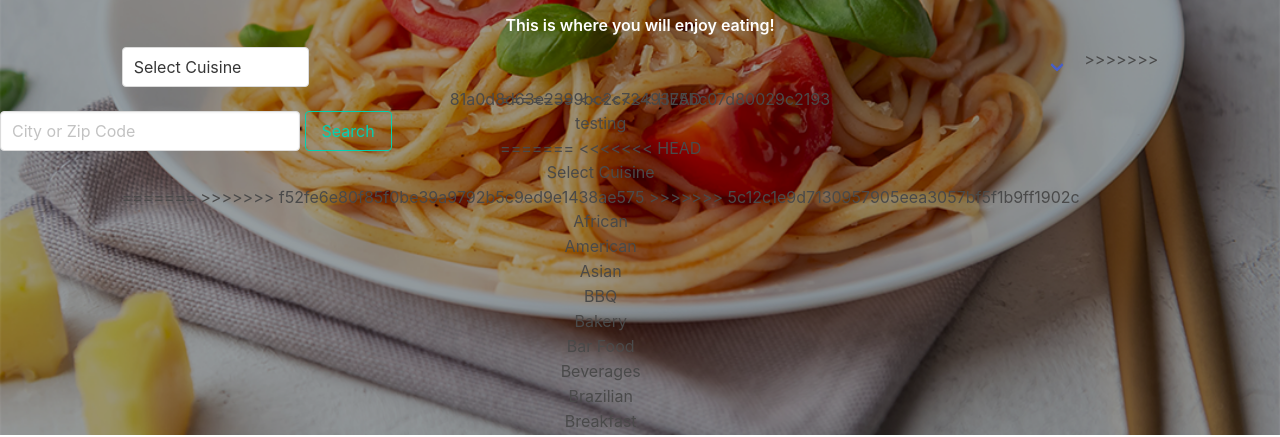
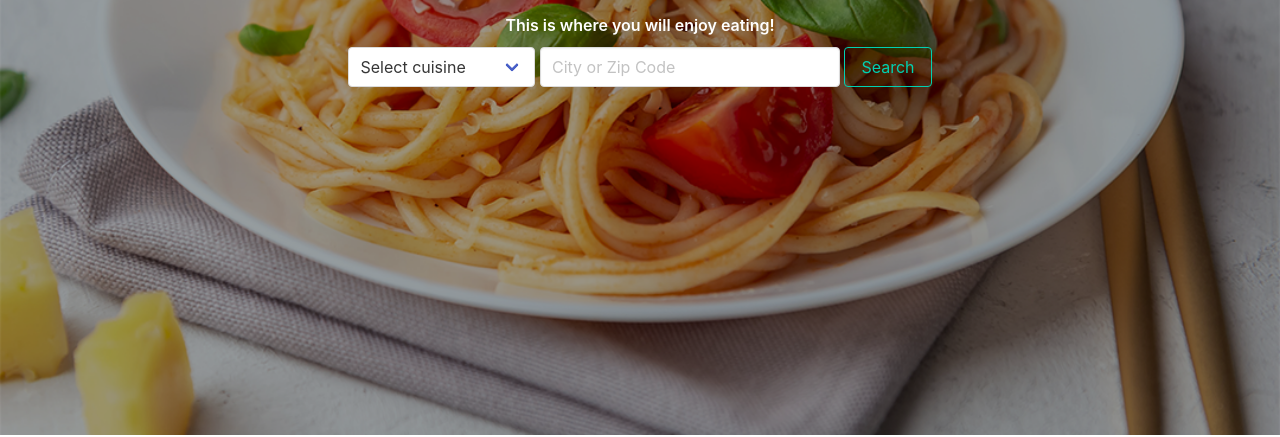
Before and after one commit to shawnfok/EatWhere, a plain HTML site: page index.html in a window 1280 px wide. Shown: the part 365-802 px from the top of the page. Drawn offline with nearby package versions, Linux system fonts and the light colour scheme; no server answers.

Commit message:
reverted some of the changes

```diff
--- a/assets/script.js
+++ b/assets/script.js
@@ -1,4 +1,3 @@
-<<<<<<< HEAD
 // Assign Variables
 var resturantsIds = [];
 var restaurantReviewsObj = {};
@@ -113,7 +112,6 @@ function getCityFromZipCode(z) {
 }
 
 getCityFromZipCode();
-=======
 function callApi() {
     var queryForcast =
     "https://developers.zomato.com/api/v2.1/geocode?lat=38.8372&lon=-77.340711"
@@ -129,5 +127,3 @@ function callApi() {
     });
   }
   callApi();
-
->>>>>>> f52fe6e80f85f0be39a9792b5c9ed9e1438ae575
--- a/index.html
+++ b/index.html
@@ -24,100 +24,7 @@
             <h4 class="entryPar">This is where you will enjoy eating!</h4>
             <div class="select">
                 <select>
-<<<<<<< HEAD
-                    <option>Select Cuisine</option>
-                    <option>African</option>
-                    <option>American</option>
-                    <option>Asian</option>
-                    <option>BBQ</option>
-                    <option>Bakery</option>
-                    <option>Bar Food</option>
-                    <option>Beverages</option>
-                    <option>Brazilian</option>
-                    <option>Breakfast</option>
-                    <option>British</option>
-                    <option>Bubble Tea</option>
-                    <option>Burger</option>
-                    <option>Cafe</option>
-                    <option>Cajun</option>
-                    <option>California</option>
-                    <option>Caribbean</option>
-                    <option>Chinese</option>
-                    <option>Coffee and Tea</option>
-                    <option>Crepes</option>
-                    <option>Deli</option>
-                    <option>Desserts</option>
-                    <option>Dim Sum</option>
-                    <option>Diner</option>
-                    <option>Donuts</option>
-                    <option>Eastern European</option>
-                    <option>Ethiopian</option>
-                    <option>European</option>
-                    <option>Fast Food</option>
-                    <option>Filipino</option>
-                    <option>Fish and Chips</option>
-                    <option>French</option>
-                    <option>Frozen Yogurt</option>
-                    <option>Fusion</option>
-                    <option>German</option>
-                    <option>Greek</option>
-                    <option>Healthy Food</option>
-                    <option>Ice Cream</option>
-                    <option>Indian</option>
-                    <option>Indonesian</option>
-                    <option>International</option>
-                    <option>Iranian</option>
-                    <option>Irish</option>
-                    <option>Italian</option>
-                    <option>Japanese</option>
-                    <option>Juices</option>
-                    <option>Kebab</option>
-                    <option>Korean</option>
-                    <option>Latin American</option>
-                    <option>Lebanese</option>
-                    <option>Mediterranean</option>
-                    <option>Mexican</option>
-                    <option>Middle Eastern</option>
-                    <option>Moroccan</option>
-                    <option>New American</option>
-                    <option>New Mexican</option>
-                    <option>Pakistani</option>
-                    <option>Peruvian</option>
-                    <option>Pizza</option>
-                    <option>Portuguese</option>
-                    <option>Ramen</option>
-                    <option>Russian</option>
-                    <option>Salad</option>
-                    <option>Sandwich</option>
-                    <option>Scottish</option>
-                    <option>Seafood</option>
-                    <option>South American</option>
-                    <option>Southern</option>
-                    <option>Southwestern</option>
-                    <option>Spanish</option>
-                    <option>Steak</option>
-                    <option>Sushi</option>
-                    <option>Taco</option>
-                    <option>Tapas</option>
-                    <option>Tea</option>
-                    <option>Teriyaki</option>
-                    <option>Tex-Mex</option>
-                    <option>Thai</option>
-                    <option>Tibetan</option>
-                    <option>Turkish</option>
-                    <option>Vegetarian</option>
-                    <option>Vietnamese</option>
-                </select>
-=======
-<<<<<<< HEAD
-                    <option>testing</option>
-=======
-<<<<<<< HEAD
-            <option>Select Cuisine</option>
-=======
-
->>>>>>> f52fe6e80f85f0be39a9792b5c9ed9e1438ae575
->>>>>>> 5c12c1e9d7130957905eea3057bf5f1b9ff1902c
+                    <option>Select cuisine</option>
               <option>African</option>
               <option>American</option>
               <option>Asian</option>
@@ -204,11 +111,22 @@
                  </select>
 
         </div>
->>>>>>> 81a0d8d63e2399bc2c7249375bc07d80029c2193
 
+            <!-- <div class="inputfields">  -->
+                <input class="input entryInput" type="text" placeholder="City or Zip Code">
+                <button class="button is-primary is-outlined">Search</button>
             </div>
 
-            <!-- <div class="inputfields">  -->
-            <input class="input entryInput" type="text" placeholder="City or Zip Code">
-            <button class="button is-primary is-outlined">Search</button>
-        </div>
+    </div>
+
+
+
+
+
+
+    <!-- Colored raised button -->
+    <script src="https://unpkg.com/@material-ui/core@latest/umd/material-ui.production.min.js"></script>
+    <script src="assets/script.js"></script>
+</body>
+
+</html>
```
